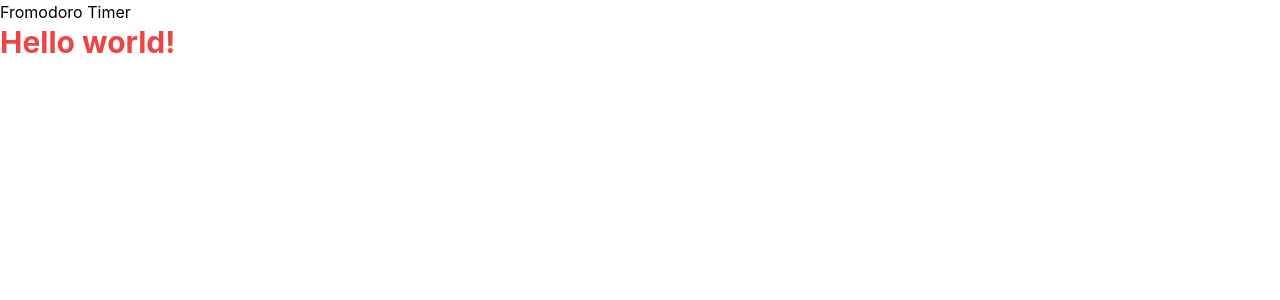
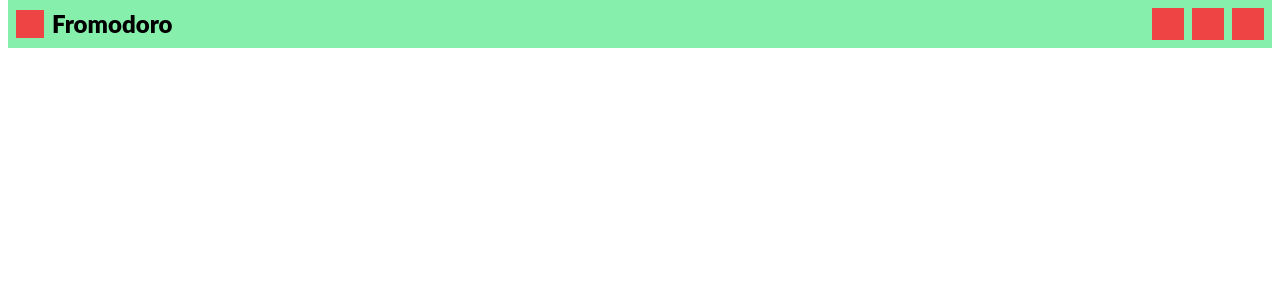
Before and after one commit to shinn92dev/Fromodoro-Timer, a React (Create React App) app: page / in a window 1280 px wide. Shown: the top 300 px of the page. Built offline with nearby package versions, Linux system fonts and the light colour scheme.

Commit message:
:art:style: implement brief Header component structure

```diff
--- a/src/App.js
+++ b/src/App.js
@@ -1,12 +1,15 @@
 import "./input.css";
+import Header from "./components/Header";
 
-function App() {
+const App = () => {
     return (
         <div className="App">
-            <h1 className="">Fromodoro Timer</h1>
-            <h1 className="text-3xl font-bold text-red-500">Hello world!</h1>
+            <div className="mx-2">
+                <Header />
+                <main></main>
+            </div>
         </div>
     );
-}
+};
 
 export default App;
--- /dev/null
+++ b/src/components/Header.js
@@ -0,0 +1,19 @@
+const Header = () => {
+    return (
+        <header className="flex justify-between py-2 bg-green-300">
+            <div className="title-box flex items-center">
+                <div className="w-7 h-7 mx-2 bg-red-500" id="header-logo"></div>
+                <div>
+                    <h1 className="text-2xl font-black">Fromodoro</h1>
+                </div>
+            </div>
+            <div className="icon-box flex items-center">
+                <button className="block w-8 h-8 mr-2 bg-red-500"></button>
+                <button className="block w-8 h-8 mr-2 bg-red-500"></button>
+                <button className="block w-8 h-8 mr-2 bg-red-500"></button>
+            </div>
+        </header>
+    );
+};
+
+export default Header;
--- a/src/index.css
+++ b/src/index.css
@@ -1,8 +1,8 @@
 body {
     margin: 0;
-    font-family: -apple-system, BlinkMacSystemFont, "Segoe UI", "Roboto",
-        "Oxygen", "Ubuntu", "Cantarell", "Fira Sans", "Droid Sans",
-        "Helvetica Neue", sans-serif;
+    font-family: Lato, BlinkMacSystemFont, "Segoe UI", "Roboto", "Oxygen",
+        "Ubuntu", "Cantarell", "Fira Sans", "Droid Sans", "Helvetica Neue",
+        sans-serif;
     -webkit-font-smoothing: antialiased;
     -moz-osx-font-smoothing: grayscale;
 }
```
